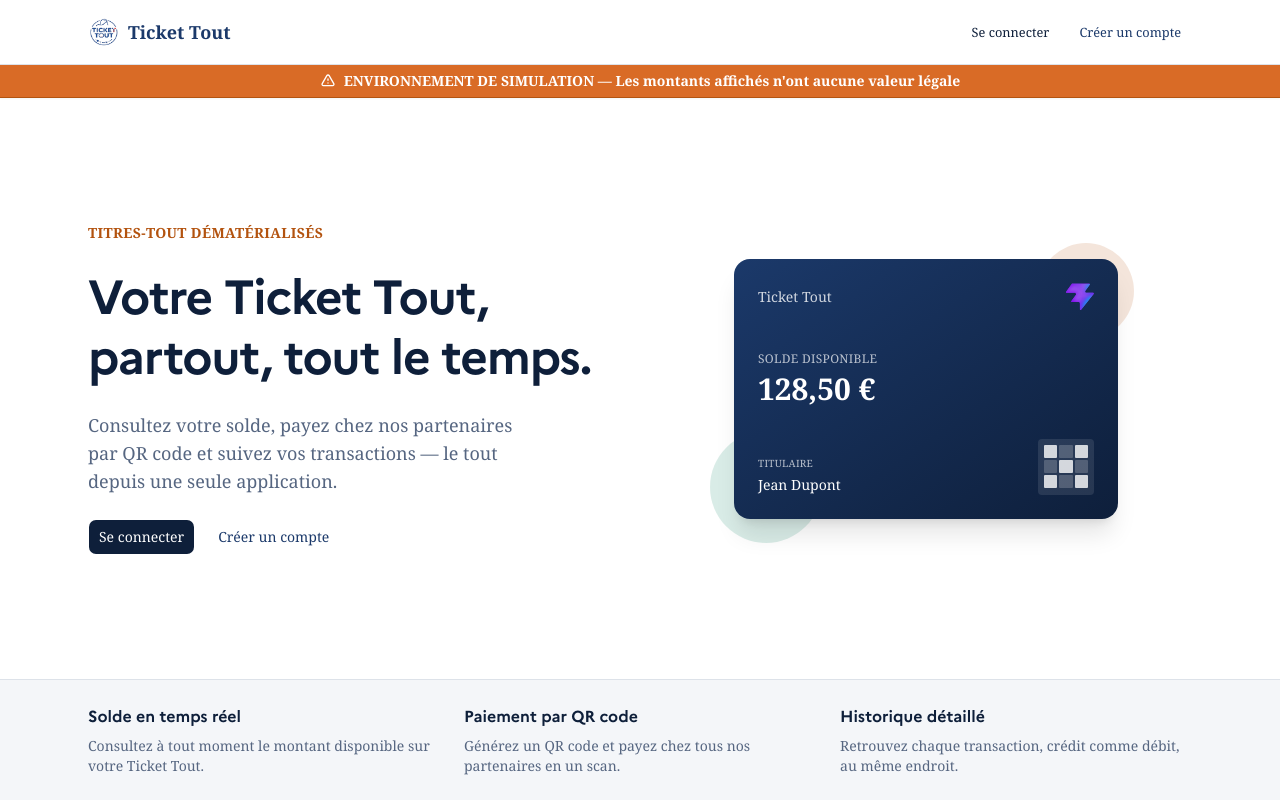
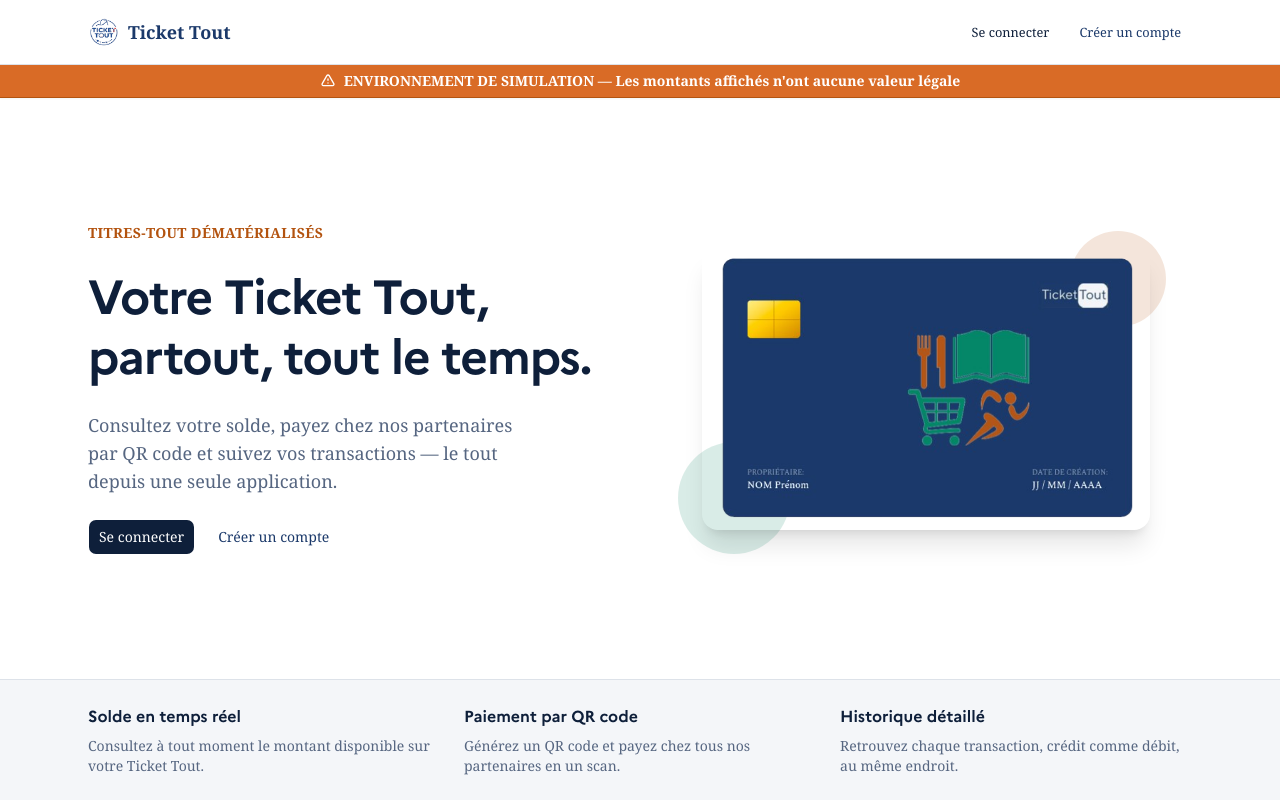
Before and after one commit to Quentin-Epi/CartePro, a React (Vite) app in the folder web/: page / in a window 1280 px wide. Built offline with nearby package versions, Linux system fonts and the light colour scheme.

Commit message:
feat: add cart to home

```diff
--- a/web/src/pages/home.tsx
+++ b/web/src/pages/home.tsx
@@ -74,46 +74,17 @@ export default function HomePage() {
             </div>
           </div>
 
-          {/* Visuel : carte factice */}
-          <div className="relative mx-auto w-full max-w-sm">
-            <div className="rounded-2xl bg-gradient-to-br from-primary to-c-bleu-fonce p-6 text-primary-foreground shadow-xl">
-              <div className="flex items-center justify-between">
-                <span className="text-sm font-medium opacity-80">Ticket Tout</span>
-                <img src="/favicon.svg" alt="" className="h-7 w-7 opacity-90" />
-              </div>
-              <div className="mt-10 space-y-1">
-                <p className="text-xs uppercase tracking-wide opacity-70">
-                  Solde disponible
-                </p>
-                <p className="text-3xl font-semibold">128,50 €</p>
-              </div>
-              <div className="mt-8 flex items-end justify-between">
-                <div className="space-y-1">
-                  <p className="text-[10px] uppercase tracking-wide opacity-70">
-                    Titulaire
-                  </p>
-                  <p className="text-sm font-medium">Jean Dupont</p>
-                </div>
-                <div className="grid h-14 w-14 grid-cols-3 grid-rows-3 gap-0.5 rounded bg-primary-foreground/10 p-1.5">
-                  {Array.from({ length: 9 }).map((_, i) => (
-                    <span
-                      key={i}
-                      className={
-                        i % 2 === 0
-                          ? "rounded-[1px] bg-primary-foreground/80"
-                          : "rounded-[1px] bg-primary-foreground/20"
-                      }
-                    />
-                  ))}
-                </div>
-              </div>
-            </div>
+          <div className="relative mx-auto w-full max-w-md">
+            <img
+              src="/public/carte_tickettout.png"
+              alt="Carte Ticket Tout"
+              className="w-full rounded-2xl shadow-xl"
+            />
             <div className="absolute -right-4 -top-4 -z-10 h-24 w-24 rounded-full bg-brand-accent/15" />
             <div className="absolute -bottom-6 -left-6 -z-10 h-28 w-28 rounded-full bg-c-accent-2/15" />
           </div>
         </section>
 
-        {/* Points clés */}
         <section className="shrink-0 border-t border-border bg-c-gris-clair">
           <div className="mx-auto grid w-full max-w-6xl gap-6 px-6 py-6 sm:grid-cols-3">
             {features.map((feature) => (
```
Also changed, not shown: web/public/carte_tickettout.png (added).
